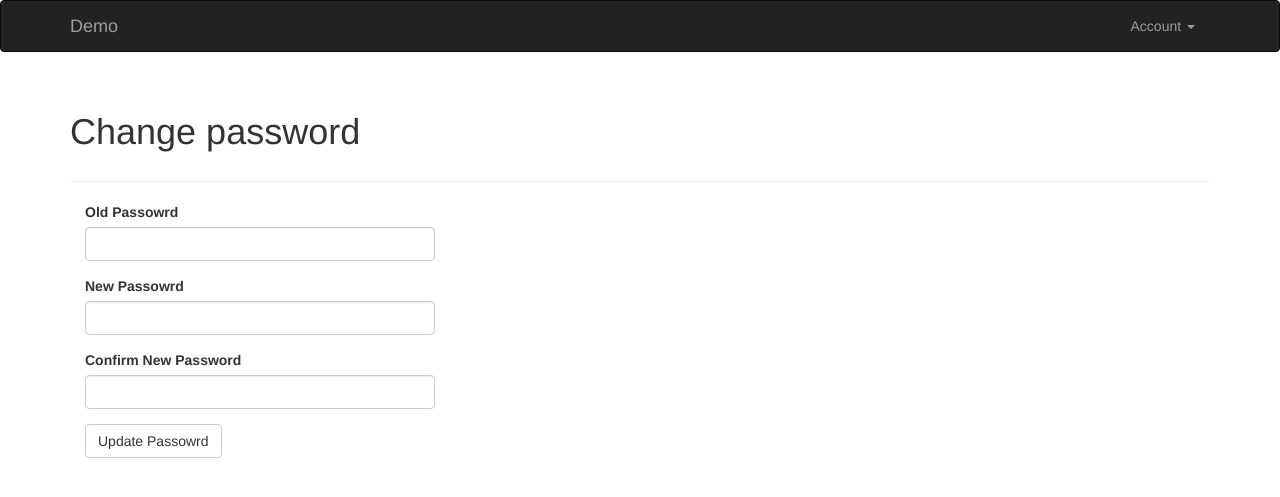
After one commit to magodo/flask_demo, a Flask app: page /auth/change-password in a window 1280 px wide. The commit adds this page. Shown: the top 497 px of the page. Run offline with Flask 2, Linux system fonts and the light colour scheme; a user stored in the database is signed in; tables that the repository leaves empty hold one stand-in row (values such as "Sample post"); some libraries are stand-ins or nearby versions.

Commit message:
password update

```diff
--- a/app/auth/forms.py
+++ b/app/auth/forms.py
@@ -82,4 +82,10 @@ class JoinForm(FlaskForm):
     # TODO: check how to specify HTML "row" attribute to the select field when rendering
     #projs = SelectMultipleField("Project(s) involved", choices=[
     #    ('p1', 'Project 1'), ('p2', 'Project 2'), ('p3', 'Project 3')])
-    submit = SubmitField("Submit")
+    submit = SubmitField("Join")
+
+class ChangePasswordForm(FlaskForm):
+    oldpassword = PasswordField("Old Passowrd", validators=[Required()])
+    password = PasswordField("New Passowrd", validators=[Required(), EqualTo('password2', 'Passowrd must match!')])
+    password2 = PasswordField("Confirm New Password", validators=[Required()])
+    submit = SubmitField("Update Passowrd")
--- a/app/auth/views.py
+++ b/app/auth/views.py
@@ -15,7 +15,7 @@ from .. import db
 from . import auth
 from ..email import async_send_email
 from ..models import UserModel
-from .forms import LoginForm, JoinForm
+from .forms import LoginForm, JoinForm, ChangePasswordForm
 
 @auth.route('/login', methods=['GET', 'POST'])
 def login():
@@ -103,6 +103,21 @@ def resend_confirmation():
     flash('A confirmation email has sent to you by email')
     return redirect(url_for('main.index'))
 
+@auth.route('/change-password', methods=['GET', 'POST'])
+@login_required
+def change_password():
+    form = ChangePasswordForm()
+    if form.validate_on_submit():
+        if current_user.verify_password(form.oldpassword.data):
+            current_user.password = form.password.data
+            db.session.add(current_user)
+            flash('Your password has been updated successfully!')
+            return redirect(url_for('main.index'))
+        else:
+            flash("Invalid password.")
+    return render_template('auth/change_password.html', form=form)
+
+
 # protect un-confirmed user from accessing pages except "auth" views or "static"
 @auth.before_app_request # before_request only impact request within blueprint
 def before_request():
--- /dev/null
+++ b/app/templates/auth/change_password.html
@@ -0,0 +1,14 @@
+{% extends "base.html" %}
+{% import "bootstrap/wtf.html" as wtf %}
+
+{% block page_content %}
+
+<div class="page-header">
+    <h1>Change password<h1>
+</div>
+
+<div class="col-md-4">
+    {{ wtf.quick_form(form) }}
+</div>
+
+{% endblock %}
--- a/app/templates/base.html
+++ b/app/templates/base.html
@@ -24,7 +24,13 @@
         <div class="navbar-collapse collapse">
             <ul class="nav navbar-nav navbar-right">
                 {% if current_user.is_authenticated %}
-                <li><a href={{ url_for("auth.logout") }}>Log Out</a></li>
+                <li class="dropdown">
+                    <a href="#" class="dropdown-toggle" data-toggle="dropdown">Account <b class="caret"></b></a>
+                    <ul class="dropdown-menu">
+                        <li><a href="{{ url_for("auth.change_password") }}">Change Password</a></li>
+                        <li><a href="{{ url_for("auth.logout") }}">Log Out</a></li>
+                    </ul>
+                </li>
                 {% else %}
                 <li><a href={{ url_for("auth.login") }}>Log In</a></li>
                 <li><a href={{ url_for("auth.join") }}>Sign up</a></li>
```
Also changed, not shown: README.md, data-dev.sqlite.
